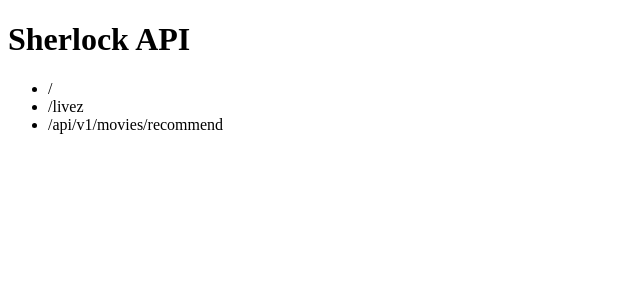
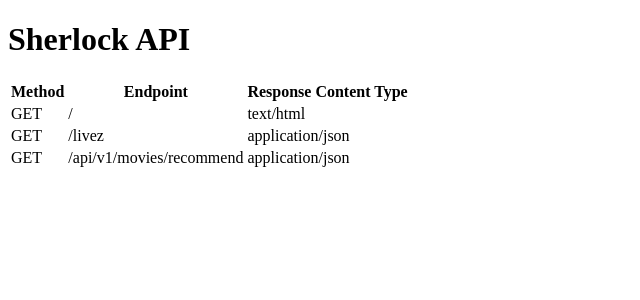
Before and after one commit to ldynia/workshop-github-copilot-chat, a Flask app: template chat/sherlock/app/templates/index.html in a window 1280 px wide. Shown: the top 300 px of the page, without its empty margins (0-640 px from the left). Run offline with Flask 3, Linux system fonts and the light colour scheme; the template is opened without the code that fills it, so the values that code supplies are empty.

Commit message:
Update index.html

```diff
--- a/chat/sherlock/app/templates/index.html
+++ b/chat/sherlock/app/templates/index.html
@@ -8,11 +8,28 @@
 <body>
   <div id="api">
     <h1>Sherlock API</h1>
-    <ul>
-      <li>/</li>
-      <li>/livez</li>
-      <li>/api/v1/movies/recommend</li>
-    </ul>
+    <table>
+      <tr>
+        <th>Method</th>
+        <th>Endpoint</th>
+        <th>Response Content Type</th>
+      </tr>
+      <tr>
+        <td>GET</td>
+        <td>/</td>
+        <td>text/html</td>
+      </tr>
+      <tr>
+        <td>GET</td>
+        <td>/livez</td>
+        <td>application/json</td>
+      </tr>
+      <tr>
+        <td>GET</td>
+        <td>/api/v1/movies/recommend</td>
+        <td>application/json</td>
+      </tr>
+    </table>
   </div>
 </body>
 </html>
```
